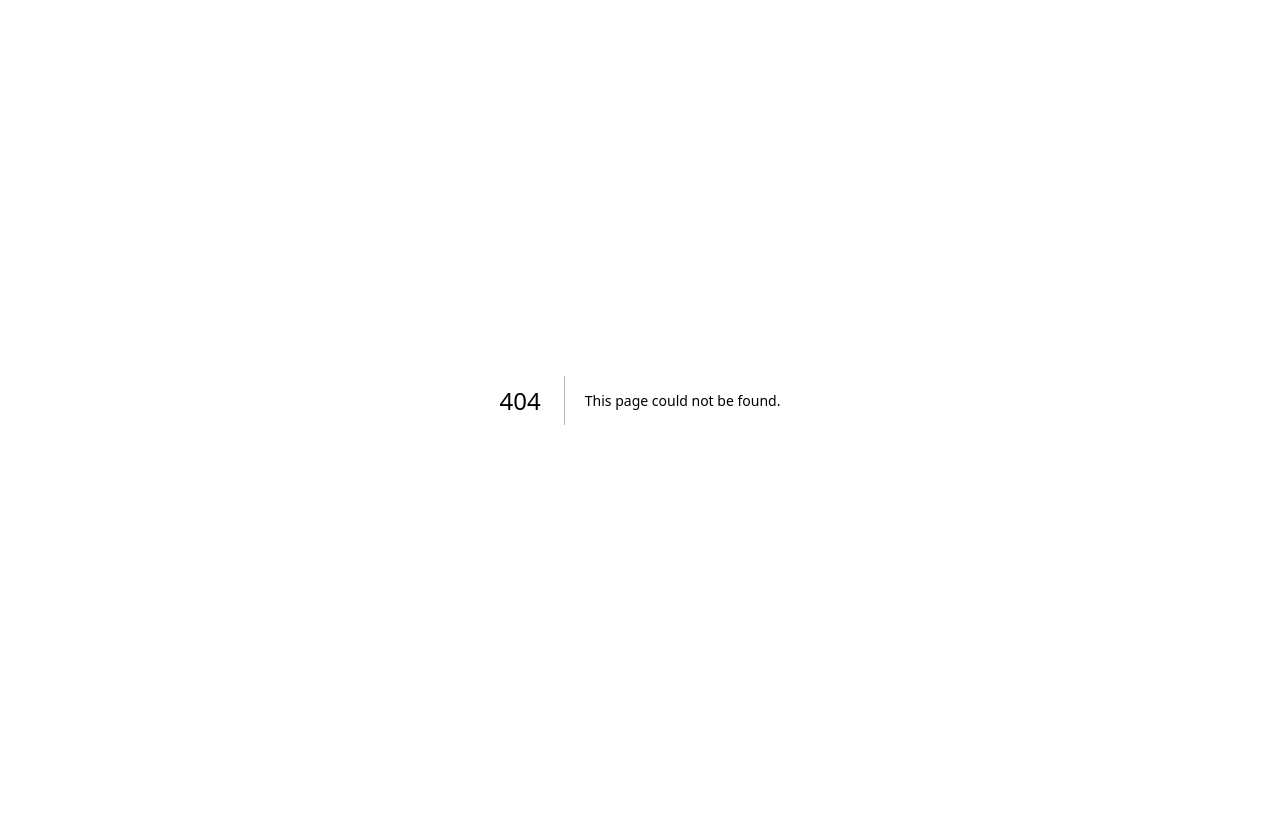
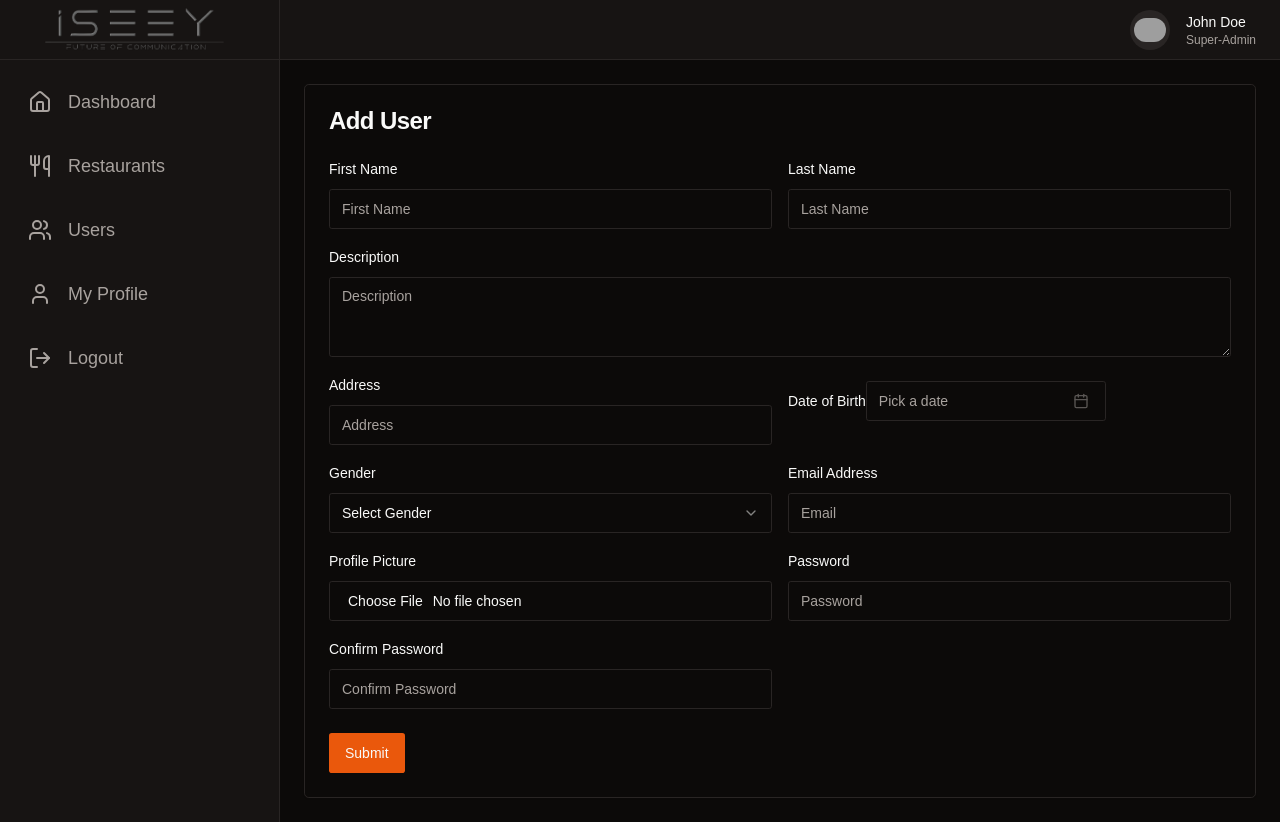
Before and after one commit to miki-tebe/iseey-restaurant-frontend, a Next.js app: page /dashboard/users/add in a window 1280 px wide. Before the commit this address had no page. Before the commit the page ends 800 px from the top, so only its background shows below. Built offline with nearby package versions, Linux system fonts and the light colour scheme; no server answers; grey boxes are pictures that could not be loaded.

Commit message:
Create add user page

```diff
--- /dev/null
+++ b/src/app/dashboard/users/add/page.tsx
@@ -0,0 +1,279 @@
+"use client";
+
+import { z } from "zod";
+import { Button } from "@/components/ui/button";
+import {
+  Card,
+  CardContent,
+  CardFooter,
+  CardHeader,
+  CardTitle,
+} from "@/components/ui/card";
+import { Input } from "@/components/ui/input";
+import { Textarea } from "@/components/ui/textarea";
+import {
+  Select,
+  SelectContent,
+  SelectItem,
+  SelectTrigger,
+  SelectValue,
+} from "@/components/ui/select";
+import { CalendarIcon } from "lucide-react";
+import { format } from "date-fns";
+import { cn } from "@/lib/utils";
+import { Calendar } from "@/components/ui/calendar";
+import {
+  Popover,
+  PopoverContent,
+  PopoverTrigger,
+} from "@/components/ui/popover";
+import {
+  Form,
+  FormControl,
+  FormField,
+  FormItem,
+  FormLabel,
+  FormMessage,
+} from "@/components/ui/form";
+import { zodResolver } from "@hookform/resolvers/zod";
+import { useForm } from "react-hook-form";
+
+const formSchema = z.object({
+  firstName: z
+    .string()
+    .min(3, {
+      message: "First Name must be at least 3 characters long",
+    })
+    .max(255),
+  lastName: z
+    .string()
+    .min(3, {
+      message: "Last Name must be at least 3 characters long",
+    })
+    .max(255),
+  description: z.string().min(5),
+  address: z.string().max(255),
+  dob: z.date(),
+  gender: z.string(),
+  email: z.string().email(),
+  profilePicture: z.string(),
+  password: z.string().min(8),
+  confirmPassword: z.string().min(8),
+});
+
+export default function AddUser() {
+  const form = useForm<z.infer<typeof formSchema>>({
+    resolver: zodResolver(formSchema),
+  });
+
+  function onSubmit(values: z.infer<typeof formSchema>) {
+    console.log(values);
+  }
+
+  return (
+    <main className="flex flex-1 flex-col gap-4 p-4 lg:gap-6 lg:p-6">
+      <Card>
+        <CardHeader>
+          <CardTitle>Add User</CardTitle>
+        </CardHeader>
+        <CardContent>
+          <Form {...form}>
+            <form className="space-y-4" onSubmit={form.handleSubmit(onSubmit)}>
+              <div className="grid grid-cols-2 gap-4">
+                <FormField
+                  name="firstName"
+                  render={({ field }) => (
+                    <FormItem>
+                      <FormLabel>First Name</FormLabel>
+                      <FormControl>
+                        <Input placeholder="First Name" required {...field} />
+                      </FormControl>
+                      <FormMessage />
+                    </FormItem>
+                  )}
+                />
+                <FormField
+                  name="lastName"
+                  render={({ field }) => (
+                    <FormItem>
+                      <FormLabel>Last Name</FormLabel>
+                      <FormControl>
+                        <Input placeholder="Last Name" required {...field} />
+                      </FormControl>
+                      <FormMessage />
+                    </FormItem>
+                  )}
+                />
+              </div>
+              <FormField
+                name="description"
+                render={({ field }) => (
+                  <FormItem>
+                    <FormLabel>Description</FormLabel>
+                    <FormControl>
+                      <Textarea placeholder="Description" {...field} />
+                    </FormControl>
+                    <FormMessage />
+                  </FormItem>
+                )}
+              />
+              <div className="grid grid-cols-2 gap-4">
+                <FormField
+                  name="address"
+                  render={({ field }) => (
+                    <FormItem>
+                      <FormLabel>Address</FormLabel>
+                      <FormControl>
+                        <Input placeholder="Address" required {...field} />
+                      </FormControl>
+                      <FormMessage />
+                    </FormItem>
+                  )}
+                />
+                <FormField
+                  name="dob"
+                  render={({ field }) => (
+                    <FormItem>
+                      <FormLabel>Date of Birth</FormLabel>
+                      <FormControl>
+                        <Popover>
+                          <PopoverTrigger asChild>
+                            <Button
+                              variant={"outline"}
+                              className={cn(
+                                "w-[240px] pl-3 text-left font-normal",
+                                !field.value && "text-muted-foreground"
+                              )}
+                            >
+                              {field.value ? (
+                                format(field.value, "PPP")
+                              ) : (
+                                <span>Pick a date</span>
+                              )}
+                              <CalendarIcon className="ml-auto h-4 w-4 opacity-50" />
+                            </Button>
+                          </PopoverTrigger>
+                          <PopoverContent className="w-auto p-0">
+                            <Calendar
+                              mode="single"
+                              selected={field.value}
+                              onSelect={field.onChange}
+                              disabled={(date) =>
+                                date > new Date() ||
+                                date < new Date("1900-01-01")
+                              }
+                              initialFocus
+                            />
+                          </PopoverContent>
+                        </Popover>
+                      </FormControl>
+                      <FormMessage />
+                    </FormItem>
+                  )}
+                />
+              </div>
+              <div className="grid grid-cols-2 gap-4">
+                <FormField
+                  name="gender"
+                  render={({ field }) => (
+                    <FormItem>
+                      <FormLabel>Gender</FormLabel>
+                      <Select
+                        onValueChange={field.onChange}
+                        defaultValue={field.value}
+                      >
+                        <FormControl>
+                          <SelectTrigger>
+                            <SelectValue placeholder="Select Gender" />
+                          </SelectTrigger>
+                        </FormControl>
+                        <SelectContent>
+                          <SelectItem value="male">Male</SelectItem>
+                          <SelectItem value="female">Female</SelectItem>
+                          <SelectItem value="other">Other</SelectItem>
+                        </SelectContent>
+                      </Select>
+                      <FormMessage />
+                    </FormItem>
+                  )}
+                />
+                <FormField
+                  name="email"
+                  render={({ field }) => (
+                    <FormItem>
+                      <FormLabel>Email Address</FormLabel>
+                      <FormControl>
+                        <Input
+                          type="email"
+                          placeholder="Email"
+                          required
+                          {...field}
+                        />
+                      </FormControl>
+                      <FormMessage />
+                    </FormItem>
+                  )}
+                />
+              </div>
+              <div className="grid grid-cols-2 gap-4">
+                <FormField
+                  name="profilePicture"
+                  render={({ field }) => (
+                    <FormItem>
+                      <FormLabel>Profile Picture</FormLabel>
+                      <FormControl>
+                        <Input type="file" {...field} />
+                      </FormControl>
+                      <FormMessage />
+                    </FormItem>
+                  )}
+                />
+                <FormField
+                  name="password"
+                  render={({ field }) => (
+                    <FormItem>
+                      <FormLabel>Password</FormLabel>
+                      <FormControl>
+                        <Input
+                          type="password"
+                          placeholder="Password"
+                          required
+                          {...field}
+                        />
+                      </FormControl>
+                      <FormMessage />
+                    </FormItem>
+                  )}
+                />
+              </div>
+              <div className="grid grid-cols-2 gap-4">
+                <FormField
+                  name="confirmPassword"
+                  render={({ field }) => (
+                    <FormItem>
+                      <FormLabel>Confirm Password</FormLabel>
+                      <FormControl>
+                        <Input
+                          type="password"
+                          placeholder="Confirm Password"
+                          required
+                          {...field}
+                        />
+                      </FormControl>
+                      <FormMessage />
+                    </FormItem>
+                  )}
+                />
+              </div>
+            </form>
+          </Form>
+        </CardContent>
+        <CardFooter>
+          <Button type="submit" onClick={form.handleSubmit(onSubmit)}>
+            Submit
+          </Button>
+        </CardFooter>
+      </Card>
+    </main>
+  );
+}
```
